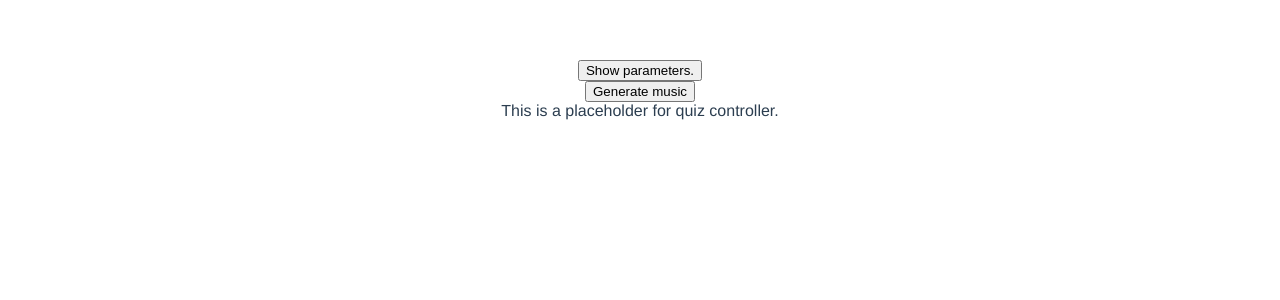
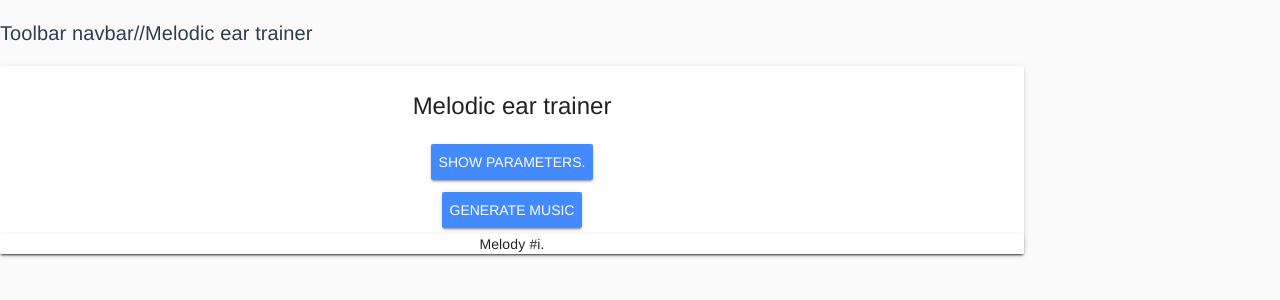
Before and after one commit to prki/Melodiceartrainer, a Vue app: page / in a window 1280 px wide. Shown: the top 300 px of the page. Built offline with nearby package versions, Linux system fonts and the light colour scheme.

Commit message:
Initial Material styling
Added vue-material, added initial UI elements.

```diff
--- a/package.json
+++ b/package.json
@@ -11,6 +11,7 @@
     "core-js": "^3.6.5",
     "tone": "^14.7.77",
     "vue": "^2.6.11",
+    "vue-material": "^1.0.0-beta-15",
     "vuex": "^3.6.2"
   },
   "devDependencies": {
--- a/public/index.html
+++ b/public/index.html
@@ -1,17 +1,23 @@
 <!DOCTYPE html>
 <html lang="">
+
 <head>
   <meta charset="utf-8">
   <meta http-equiv="X-UA-Compatible" content="IE=edge">
   <meta name="viewport" content="width=device-width,initial-scale=1.0">
   <link rel="icon" href="<%= BASE_URL %>favicon.ico">
+  <link rel="stylesheet" href="//fonts.googleapis.com/css?family=Roboto:300,400,500,700,400italic">
+  <link rel="stylesheet" href="//fonts.googleapis.com/icon?family=Material+Icons">
   <title><%= htmlWebpackPlugin.options.title %></title>
 </head>
+
 <body>
   <noscript>
-      <strong>We're sorry but <%= htmlWebpackPlugin.options.title %> doesn't work properly without JavaScript enabled. Please enable it to continue.</strong>
+    <strong>We're sorry but <%= htmlWebpackPlugin.options.title %> doesn't work properly without JavaScript enabled.
+      Please enable it to continue.</strong>
   </noscript>
   <div id="app"></div>
   <!-- built files will be auto injected -->
 </body>
+
 </html>
--- a/src/App.vue
+++ b/src/App.vue
@@ -1,14 +1,30 @@
 <template>
   <div id="app">
-    <!--<img alt="Vue logo" src="./assets/logo.png" />-->
-    <button v-on:click="changeQuizParametersVisibility">Show parameters.</button>
+    <div class="md-toolbar-row">
+      <p class="md-title">Toolbar navbar//Melodic ear trainer</p>
+    </div>
+    <div class="md-layout">
+      <div class="md-layout-item">
+        <md-card>
+          <md-card-header>
+            <div class="md-title">Melodic ear trainer</div>
+          </md-card-header>
+          <md-button
+            class="md-raised md-primary"
+            v-on:click="changeQuizParametersVisibility"
+          >Show parameters.</md-button>
           <QuizParameters v-show="showQuizParameters" />
           <MusicGenerator v-on:music-generated="playGeneratedMusic" />
           <QuizController />
-    <div id="melody-history">
+        </md-card>
+      </div>
+      <div class="md-layout-item md-size-20 history-bar">
+        <md-content class="md-scrollbar">
           <ul>
             <li v-for="melody in this.$store.state.generatedMelodies" :key="melody.id">{{ melody }}</li>
           </ul>
+        </md-content>
+      </div>
     </div>
   </div>
 </template>
@@ -88,6 +104,12 @@ export default {
   -moz-osx-font-smoothing: grayscale;
   text-align: center;
   color: #2c3e50;
-  margin-top: 60px;
+  /*margin-top: 60px;*/
+  margin: auto;
+}
+
+.history-bar {
+  overflow: auto;
+  max-height: 600px;
 }
 </style>
--- a/src/components/MusicGenerator.vue
+++ b/src/components/MusicGenerator.vue
@@ -1,6 +1,6 @@
 <template>
   <div class="music-generator">
-    <button v-on:click="returnData">Generate music</button>
+    <md-button class="md-raised md-primary" v-on:click="returnData">Generate music</md-button>
   </div>
 </template>
 
@@ -55,7 +55,7 @@ export default {
      * @param {string} key The root note to generate key from. If not provided, generates starting from a random note.
      */
     generateMajorScale: function(key) {
-      if (arguments.length == 0) {
+      if (arguments.length === 0) {
         key = this.generateRandomNote();
       }
       const startingIndex = this.CHROMATIC_SCALE.findIndex(k => k === key);
--- a/src/components/QuizController.vue
+++ b/src/components/QuizController.vue
@@ -1,5 +1,7 @@
 <template>
-  <div id="QuizController">This is a placeholder for quiz controller.</div>
+  <div id="QuizController">
+    <md-card>Melody #i.</md-card>
+  </div>
 </template>
 
 <script>
--- a/src/components/QuizParameters.vue
+++ b/src/components/QuizParameters.vue
@@ -1,15 +1,13 @@
 <template>
   <div id="quizform">
-    <input type="radio" id="use-major-scale" value="Major scale" v-model="scale" />
-    <label for="use-major-scale">Use major scale (random key).</label>
+    <md-radio id="use-major-scale" value="Major scale" v-model="scale">Use major scale (random key).</md-radio>
     <br />
-    <input
+    <md-checkbox
       type="checkbox"
       id="use-quarter-notes"
       value="Quarter notes"
       v-model="possibleToneLength"
-    />
-    <label for="use-quarter-notes">Generate quarter notes.</label>
+    >Use quarter notes.</md-checkbox>
     <button v-on:click="logDebug">Log debug values</button>
   </div>
 </template>
--- a/src/main.js
+++ b/src/main.js
@@ -1,9 +1,13 @@
 import Vue from 'vue'
 import Vuex from 'vuex'
+import VueMaterial from 'vue-material'
+import 'vue-material/dist/vue-material.css'
+import 'vue-material/dist/theme/default.css'
 import App from './App.vue'
 
 Vue.config.productionTip = false
 Vue.use(Vuex)
+Vue.use(VueMaterial)
 
 const store = new Vuex.Store({
   state: {
```
Also changed, not shown: 1 other file (tests, documents, lock files or other folders). Lines whose indentation alone changed are shown as unchanged.
